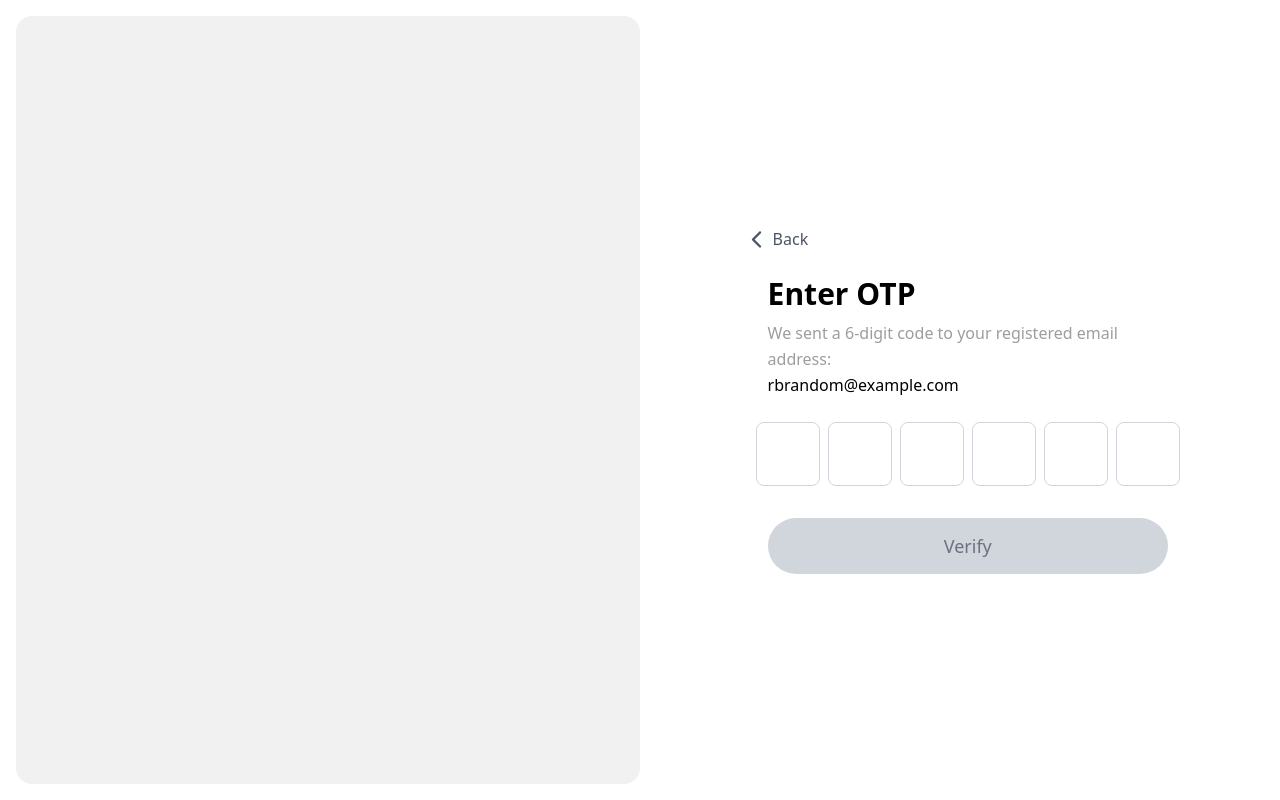
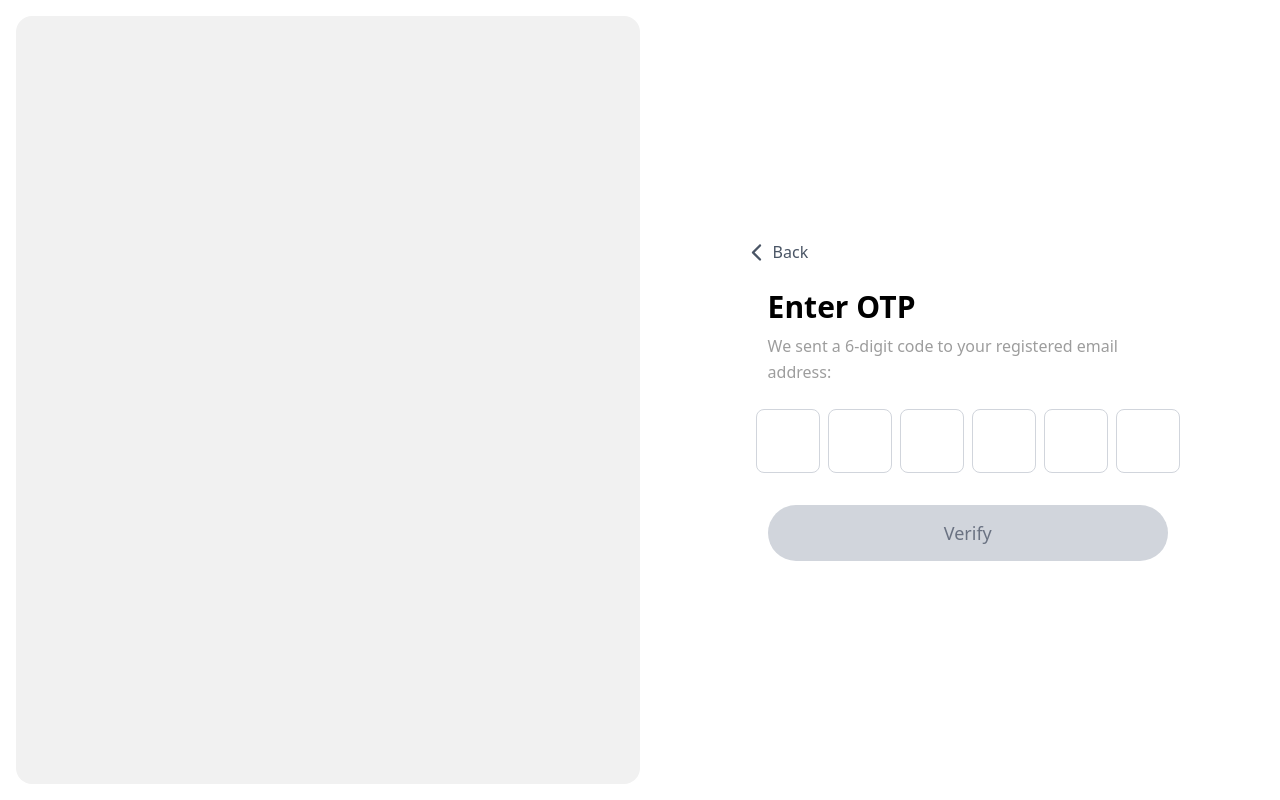
Before and after one commit to yaqoob75/event-chat, a React (Vite) app: page /verify-otp in a window 1280 px wide. Built offline with nearby package versions, Linux system fonts and the light colour scheme.

Commit message:
auth api integration start

```diff
--- a/src/api/apiSlice.js
+++ b/src/api/apiSlice.js
@@ -25,7 +25,7 @@ export const api = createApi({
     }),
     forgotPassword: builder.mutation({
       query: (payload) => ({
-        url: "/userAuth/resetPassword",
+        url: "/userAuth/sendMailForResetPassword",
         method: "POST",
         body: payload,
       }),
--- a/src/pages/AuthModule/VerifyOTP.jsx
+++ b/src/pages/AuthModule/VerifyOTP.jsx
@@ -1,4 +1,5 @@
 import { useState, useRef } from "react";
+import { useSelector } from "react-redux";
 import { useNavigate } from "react-router-dom";
 import { IoIosArrowBack } from "react-icons/io";
 import { CustomButton } from "../../components";
@@ -7,6 +8,7 @@ const VerifyOTP = () => {
   const navigate = useNavigate();
   const [otp, setOtp] = useState(["", "", "", "", "", ""]);
   const inputRefs = useRef([]);
+  const { email } = useSelector((state) => state?.auth);
 
   const handleInputChange = (index, value) => {
     if (value.length > 1) return;
@@ -75,9 +77,7 @@ const VerifyOTP = () => {
             <p className="text-sm sm:text-base text-[#9D9D9D] mb-6 leading-relaxed">
               We sent a 6-digit code to your registered email address:
               <br />
-              <span className="font-medium text-black">
-                rbrandom@example.com
-              </span>
+              <span className="font-medium text-black">{email}</span>
             </p>
 
             <div className="flex items-center justify-center gap-2 sm:gap-3 md:gap-2 lg:gap-2 mb-8">
```
